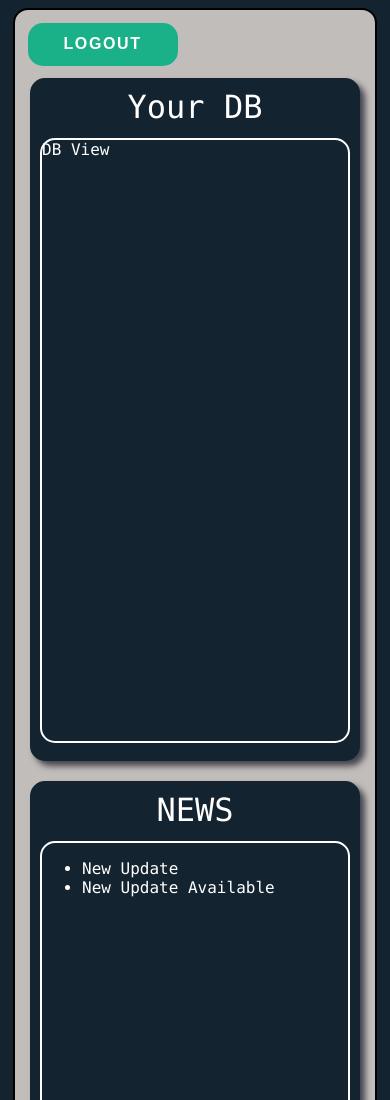
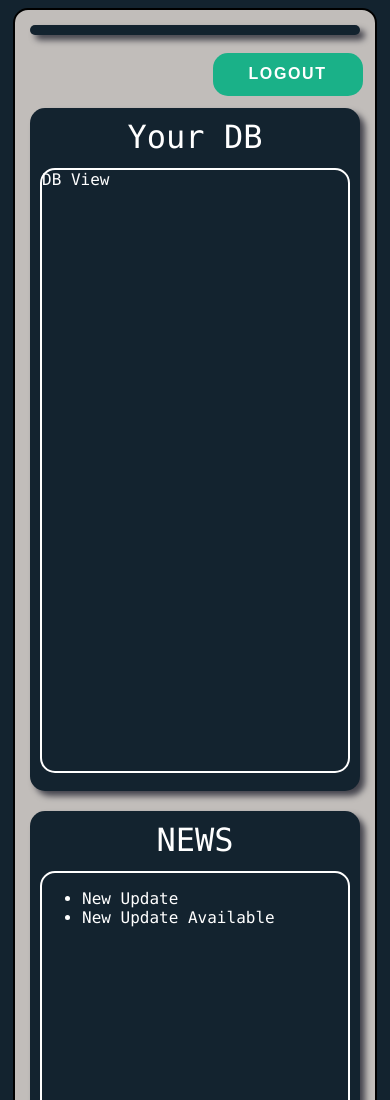
Before and after one commit to TeodorPloae/dave, a plain HTML site: page dashboard.html in a window 390 px wide. Shown: the top 1100 px of the page. Drawn offline with Linux system fonts and the light colour scheme; no server answers.

Commit message:
Added Hello Text to Dashboard Page and Modified login-email Id's

```diff
--- a/Firebase/userData.js
+++ b/Firebase/userData.js
@@ -7,7 +7,7 @@ firebase.auth().onAuthStateChanged(user => {
                 sessionStorage.setItem("lastName", snapshot.val().lastName);
                 sessionStorage.setItem("username", snapshot.val().username);
 
-                document.getElementById("logout_button").innerText = "Hello " + sessionStorage.getItem("username");
+                document.getElementById("hello_text").innerText = "Hello " + sessionStorage.getItem("username");
             })
             .catch(e => console.log(e.message));
     }
--- a/dashboard.html
+++ b/dashboard.html
@@ -9,8 +9,11 @@
 </head>
 <body class = "body">
     <div class = "container">
-        <button id = "logout_button" class = "button">LOGOUT</button>
-        <!--<h1 id = "hello_text"></h1>-->
+
+            <button id = "logout_button" class = "button">LOGOUT</button>
+            <h1 id = "hello_text"></h1>
+
+
         <div class = "db_view">
             <div class = "db_view_header">Your DB</div>
             <div class = "db_view_container">DB View</div>
--- a/style_dash.css
+++ b/style_dash.css
@@ -31,7 +31,7 @@
     padding: 10px;
     display: grid;
     grid-template-areas:
-    "a . . ."
+    ". d . a"
     "b b b c";
     grid-row-gap: 10px;
     height: 100%;
@@ -43,7 +43,25 @@
     /* max-width: 40%; */
     width: 150px;
     height: 100%;
+    margin-left: auto;
+}
 
+#hello_text{
+    grid-area: d;
+    text-align: center;
+    background-color: #13232f;
+    color: white;
+    border-radius: 15px;
+    font-family: "Lucida Console", Monaco, monospace;
+    font-size: 25px;
+    padding: 5px;
+    margin: 5px;
+    box-shadow: 5px 5px 6px #43434c;
+
+}
+
+.container h1{
+    margin: 0;
 }
 
 .db_view{
@@ -122,6 +140,7 @@
 @media only screen and (max-width: 1024px) {
     .container {
         grid-template-areas:
+        "d"
         "a"
         "b"
         "c";
@@ -129,6 +148,7 @@
     .db_view_container{
         height: 95%;
     }
+
 }
 
 @media only screen and (max-width: 400px) {
```
Also changed, not shown: FormStyles/loginGridStyle.css (+5 -5 lines), home.html (+2 -2 lines).
